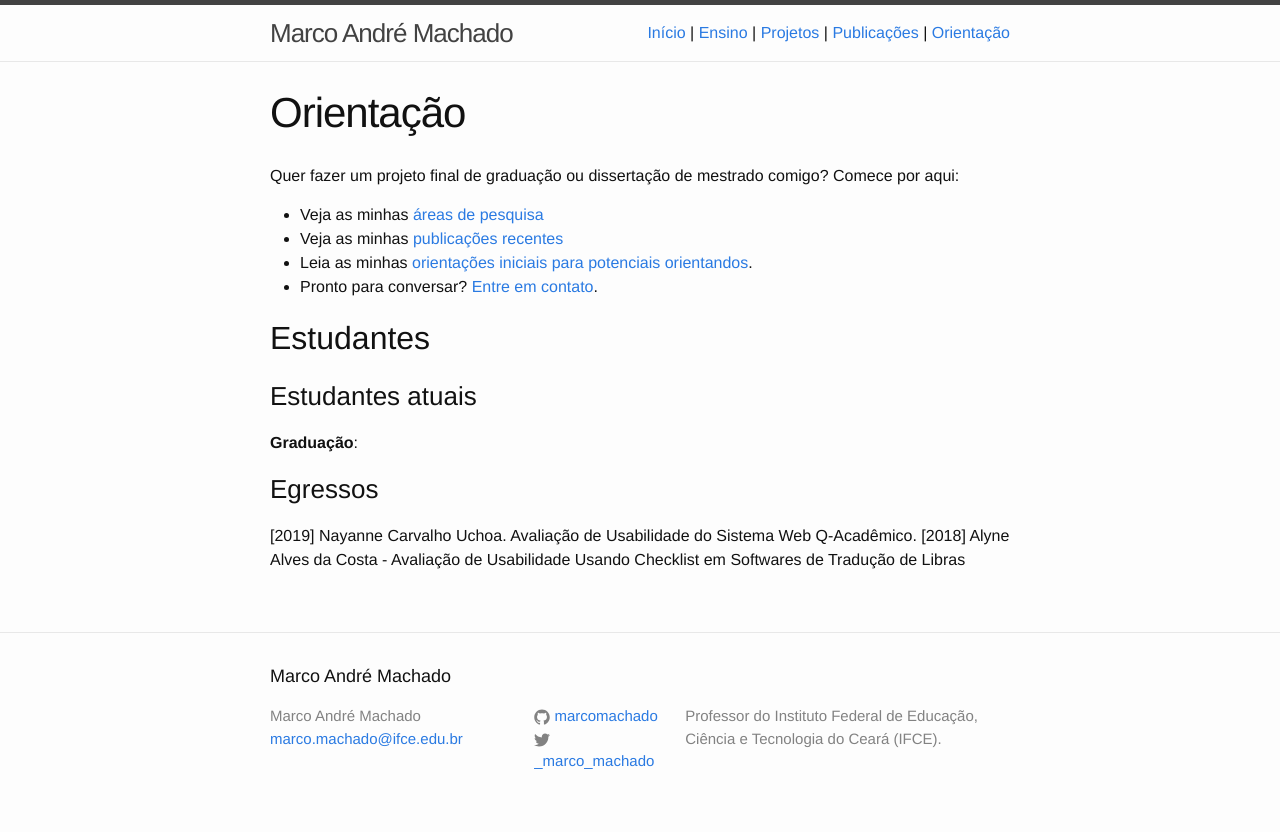
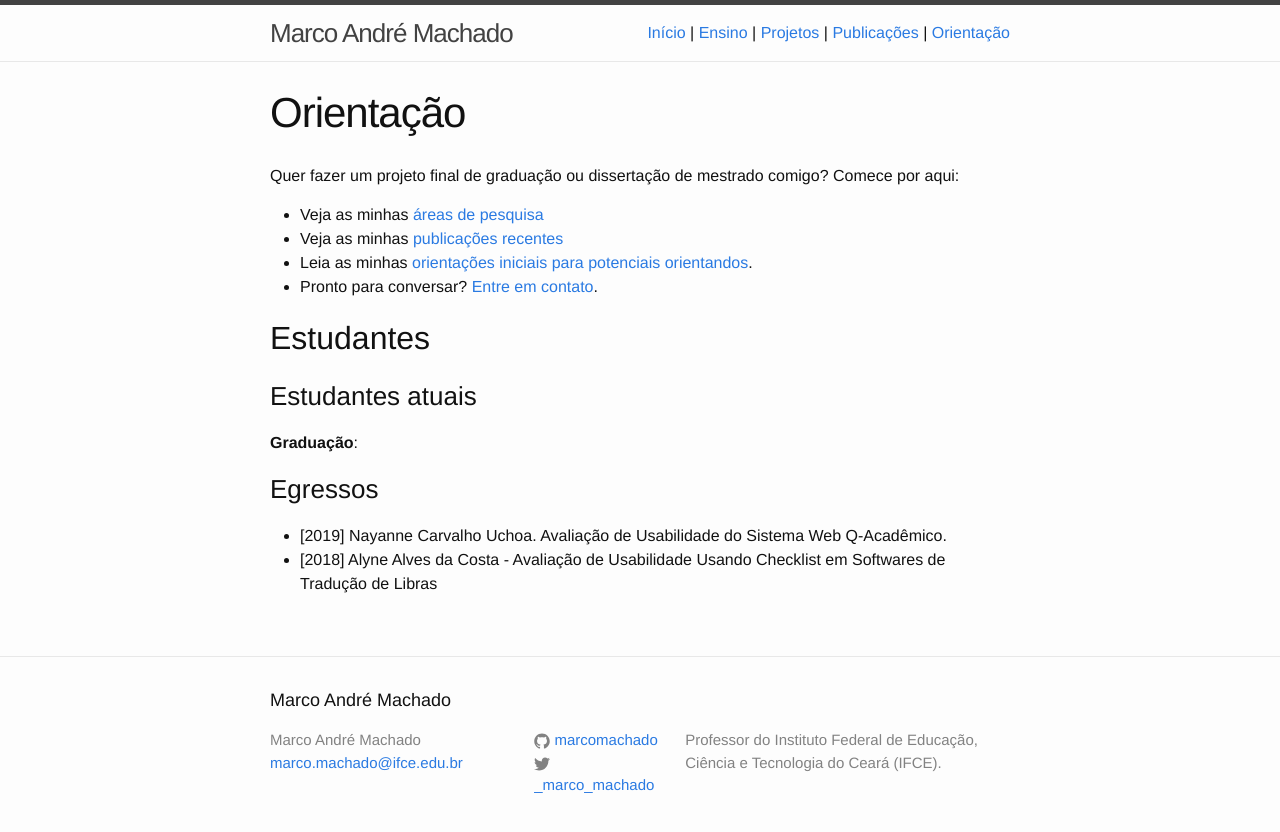
Before and after one commit to marcomachado/marcomachado.github.io, a Jekyll site: the page built from orientacao.md, in a window 1280 px wide. Shown: the top 832 px of the page. Built offline with Jekyll 4.4.1, drawn with Linux system fonts in a browser that asks for light colours.

```diff
--- a/orientacao.md
+++ b/orientacao.md
@@ -18,5 +18,5 @@ Quer fazer um projeto final de graduação ou dissertação de mestrado comigo?
 
 
 ### Egressos
-[2019] Nayanne Carvalho Uchoa. Avaliação de Usabilidade do Sistema Web Q-Acadêmico.
-[2018] Alyne Alves da Costa - Avaliação de Usabilidade Usando Checklist em Softwares de Tradução de Libras
+* [2019] Nayanne Carvalho Uchoa. Avaliação de Usabilidade do Sistema Web Q-Acadêmico.
+* [2018] Alyne Alves da Costa - Avaliação de Usabilidade Usando Checklist em Softwares de Tradução de Libras
```
